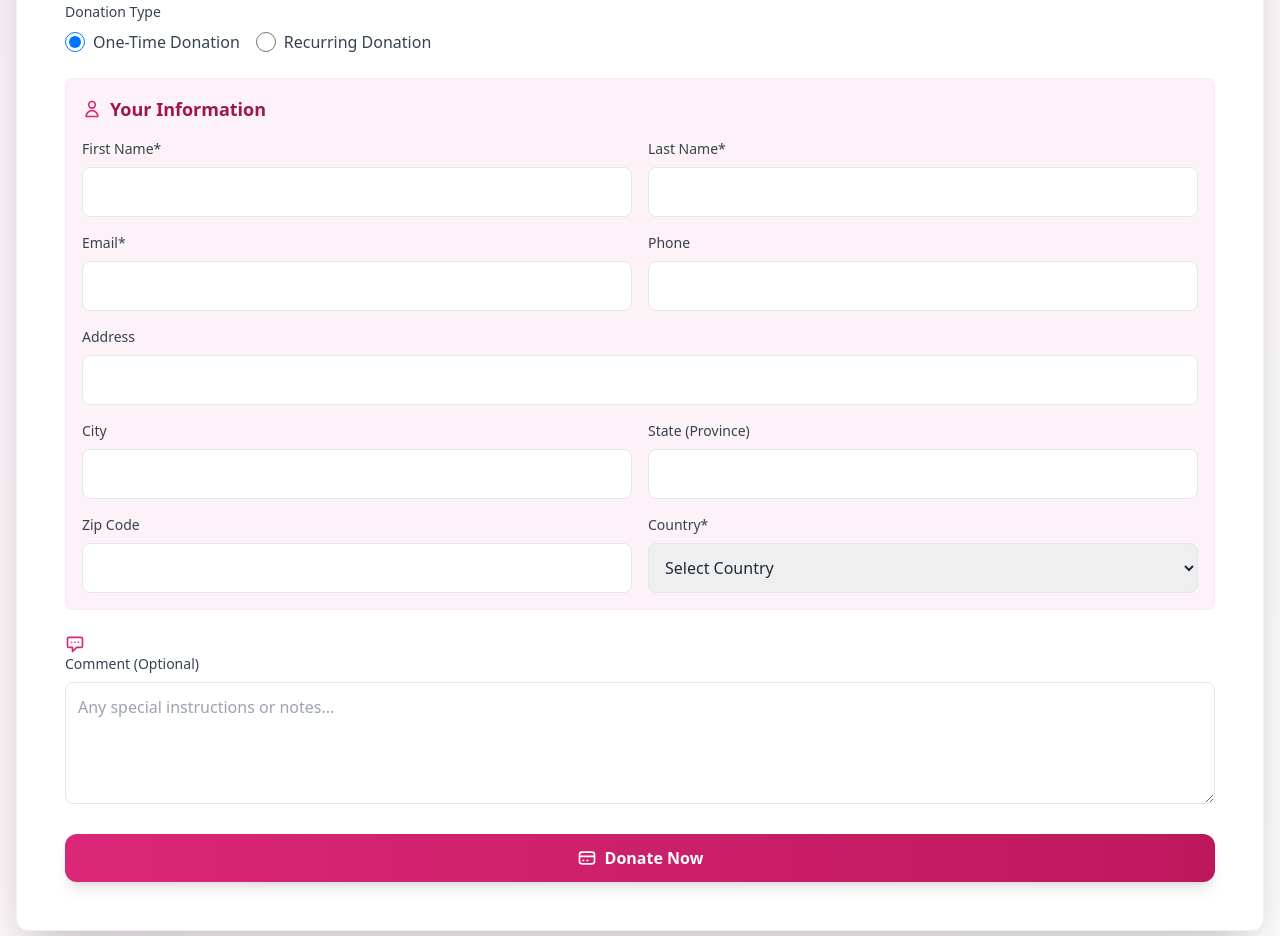
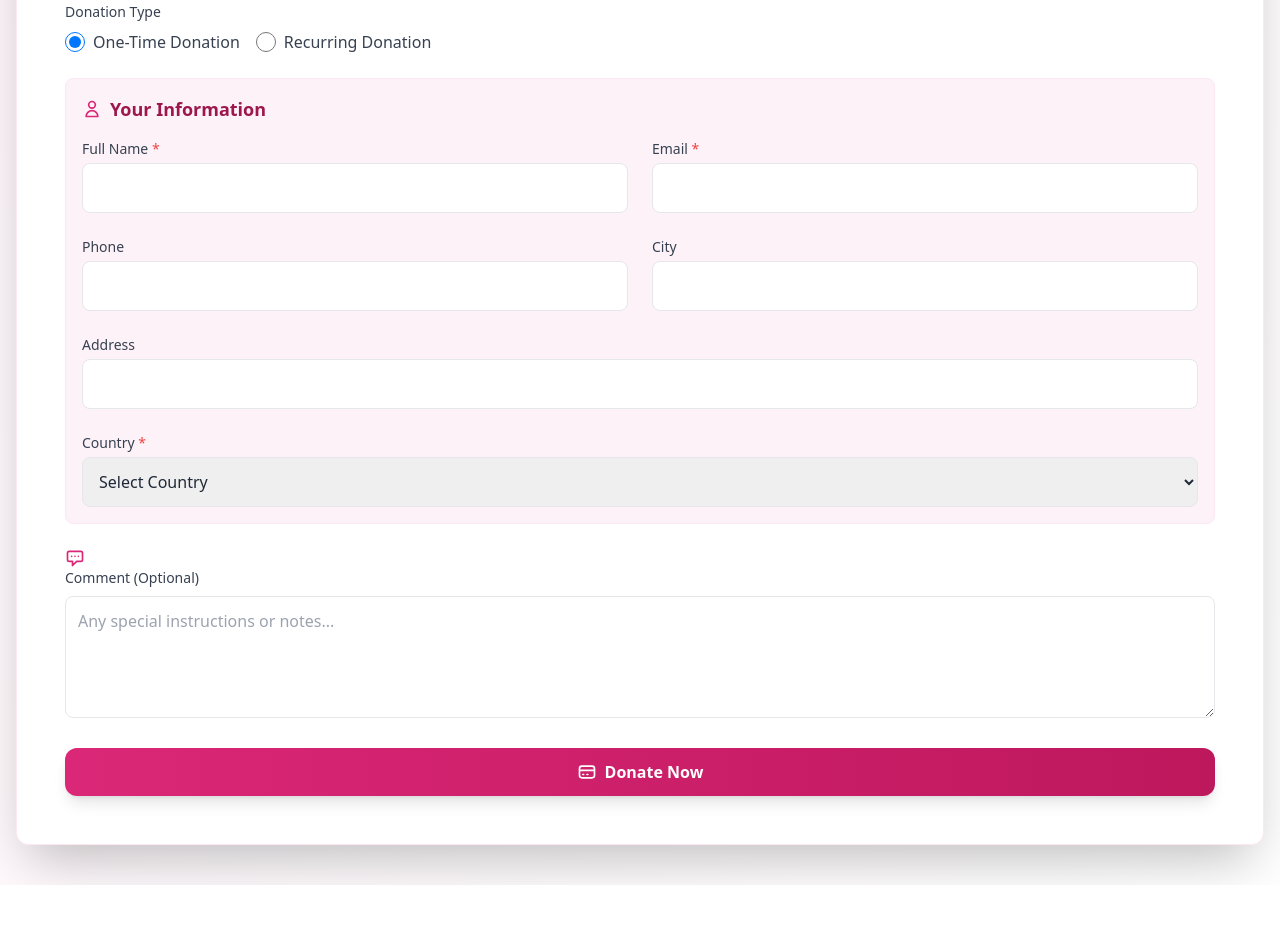
Before and after one commit to radytrainer/lotusoutreach-cambodia, a Vue app: page /donate in a window 1280 px wide. Shown: the part 1140-2076 px from the top of the page. Built offline with nearby package versions, Linux system fonts and the light colour scheme.

Commit message:
refactor feature/donate: remove state, zip code and change firstname and lastname to fullname[LOC-54]

```diff
--- a/src/components/donation/DonateForm.vue
+++ b/src/components/donation/DonateForm.vue
@@ -1,5 +1,4 @@
 <template>
-
   <!-- Donation Form -->
   <div class="lg:col-span-3">
     <form
@@ -202,66 +201,48 @@
             </svg>
             Your Information
           </h3>
-                <div class="grid grid-cols-1 md:grid-cols-2 gap-4">
+          <div class="grid grid-cols-1 md:grid-cols-2 gap-6">
+            <!-- First Name -->
             <div>
               <label
-                      for="first-name"
-                      class="block text-gray-700 text-sm font-medium mb-2"
-                      >First Name*</label
+                for="full-name"
+                class="block text-sm font-medium text-gray-700 mb-1"
               >
+                Full Name <span class="text-red-500">*</span>
+              </label>
               <input
-                      v-model.trim="form.firstName"
+                id="full-name"
+                type="text"
+                v-model.trim="form.fullName"
+                required
                 class="w-full p-3 border rounded-lg focus:ring-2 focus:ring-pink-500 focus:border-pink-500"
-                      :class="{ 'border-red-500': errors.firstName }"
-                      type="text"
-                      id="first-name"
-                      required
-                      aria-describedby="first-name-error"
+                :class="{ 'border-red-500': errors.fullName }"
+                aria-describedby="full-name-error"
               />
               <p
-                      v-if="errors.firstName"
-                      id="first-name-error"
+                v-if="errors.fullName"
+                id="full-name-error"
                 class="text-red-500 text-xs mt-1"
               >
-                      {{ errors.firstName }}
+                {{ errors.fullName }}
               </p>
             </div>
-                  <div>
-                    <label
-                      for="last-name"
-                      class="block text-gray-700 text-sm font-medium mb-2"
-                      >Last Name*</label
-                    >
-                    <input
-                      v-model.trim="form.lastName"
-                      class="w-full p-3 border rounded-lg focus:ring-2 focus:ring-pink-500 focus:border-pink-500"
-                      :class="{ 'border-red-500': errors.lastName }"
-                      type="text"
-                      id="last-name"
-                      required
-                      aria-describedby="last-name-error"
-                    />
-                    <p
-                      v-if="errors.lastName"
-                      id="last-name-error"
-                      class="text-red-500 text-xs mt-1"
-                    >
-                      {{ errors.lastName }}
-                    </p>
-                  </div>
+
+            <!-- Email -->
             <div>
               <label
                 for="email"
-                      class="block text-gray-700 text-sm font-medium mb-2"
-                      >Email*</label
+                class="block text-sm font-medium text-gray-700 mb-1"
               >
+                Email <span class="text-red-500">*</span>
+              </label>
               <input
+                id="email"
+                type="email"
                 v-model="form.email"
+                required
                 class="w-full p-3 border rounded-lg focus:ring-2 focus:ring-pink-500 focus:border-pink-500"
                 :class="{ 'border-red-500': errors.email }"
-                      type="email"
-                      id="email"
-                      required
                 aria-describedby="email-error"
               />
               <p
@@ -272,83 +253,69 @@
                 {{ errors.email }}
               </p>
             </div>
+
+            <!-- Phone -->
             <div>
               <label
                 for="phone"
-                      class="block text-gray-700 text-sm font-medium mb-2"
-                      >Phone</label
+                class="block text-sm font-medium text-gray-700 mb-1"
               >
+                Phone
+              </label>
               <input
+                id="phone"
+                type="tel"
                 v-model="form.phone"
                 class="w-full p-3 border rounded-lg focus:ring-2 focus:ring-pink-500 focus:border-pink-500"
-                      type="tel"
-                      id="phone"
               />
             </div>
+
+            <!-- City -->
+            <div>
+              <label
+                for="city"
+                class="block text-sm font-medium text-gray-700 mb-1"
+              >
+                City
+              </label>
+              <input
+                id="city"
+                type="text"
+                v-model="form.city"
+                class="w-full p-3 border rounded-lg focus:ring-2 focus:ring-pink-500 focus:border-pink-500"
+              />
+            </div>
+
+            <!-- Address (full width) -->
             <div class="md:col-span-2">
               <label
                 for="address"
-                      class="block text-gray-700 text-sm font-medium mb-2"
-                      >Address</label
+                class="block text-sm font-medium text-gray-700 mb-1"
               >
+                Address
+              </label>
               <input
+                id="address"
+                type="text"
                 v-model="form.address"
                 class="w-full p-3 border rounded-lg focus:ring-2 focus:ring-pink-500 focus:border-pink-500"
-                      type="text"
-                      id="address"
               />
             </div>
-                  <div>
-                    <label
-                      for="city"
-                      class="block text-gray-700 text-sm font-medium mb-2"
-                      >City</label
-                    >
-                    <input
-                      v-model="form.city"
-                      class="w-full p-3 border rounded-lg focus:ring-2 focus:ring-pink-500 focus:border-pink-500"
-                      type="text"
-                      id="city"
-                    />
-                  </div>
-                  <div>
-                    <label
-                      for="state"
-                      class="block text-gray-700 text-sm font-medium mb-2"
-                      >State (Province)</label
-                    >
-                    <input
-                      v-model="form.state"
-                      class="w-full p-3 border rounded-lg focus:ring-2 focus:ring-pink-500 focus:border-pink-500"
-                      type="text"
-                      id="state"
-                    />
-                  </div>
-                  <div>
-                    <label
-                      for="zip"
-                      class="block text-gray-700 text-sm font-medium mb-2"
-                      >Zip Code</label
-                    >
-                    <input
-                      v-model="form.zip"
-                      class="w-full p-3 border rounded-lg focus:ring-2 focus:ring-pink-500 focus:border-pink-500"
-                      type="text"
-                      id="zip"
-                    />
-                  </div>
-                  <div>
+
+            <!-- Country -->
+            <div class="md:col-span-2">
               <label
                 for="country"
-                      class="block text-gray-700 text-sm font-medium mb-2"
-                      >Country*</label
+                class="block text-sm font-medium text-gray-700 mb-1"
               >
+                Country <span class="text-red-500">*</span>
+              </label>
               <select
+                id="country"
                 v-model="form.country"
+                required
                 class="w-full p-3 border rounded-lg focus:ring-2 focus:ring-pink-500 focus:border-pink-500"
                 :class="{ 'border-red-500': errors.country }"
-                      id="country"
-                      required
                 aria-describedby="country-error"
               >
                 <option value="">Select Country</option>
@@ -432,14 +399,11 @@ const form = reactive({
   anonymous: "no",
   donationType: "one-time",
   frequency: "monthly",
-  firstName: "",
-  lastName: "",
+  fullName: "",
   email: "",
   phone: "",
   address: "",
   city: "",
-  state: "",
-  zip: "",
   country: "",
   comment: "",
 });
```
Lines whose indentation alone changed are shown as unchanged.
